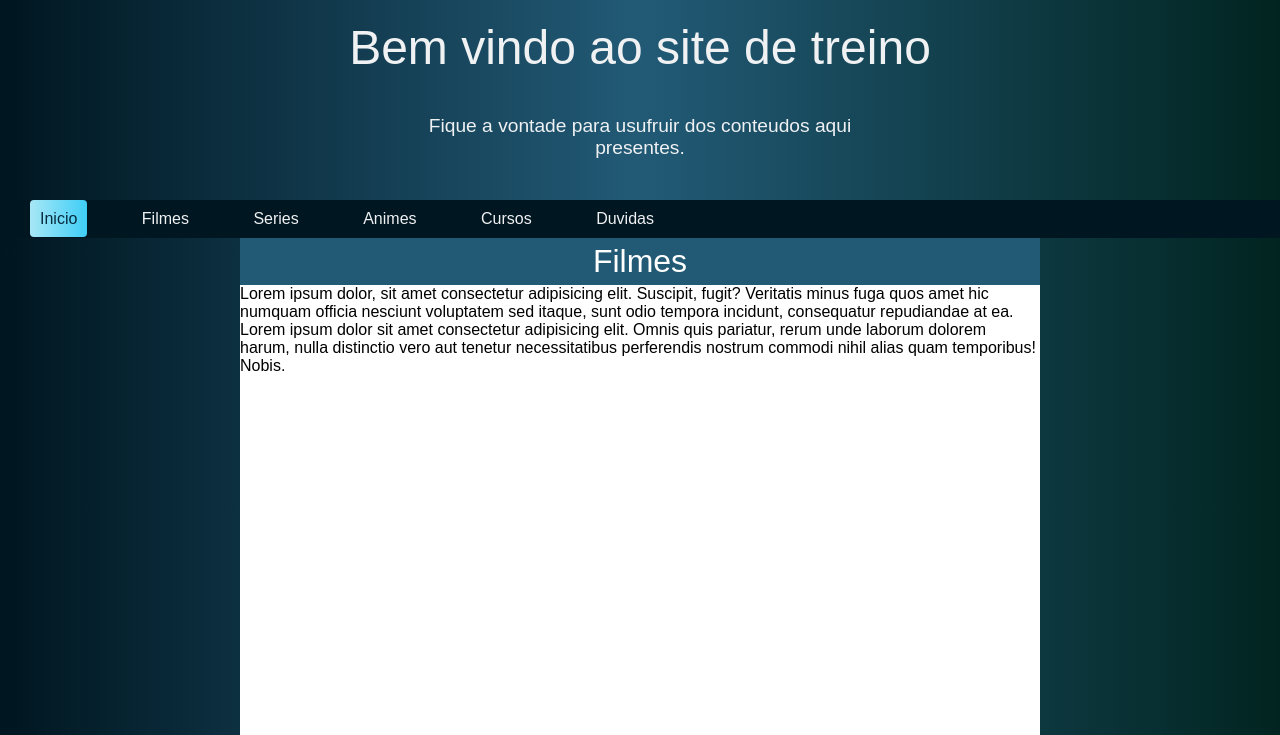
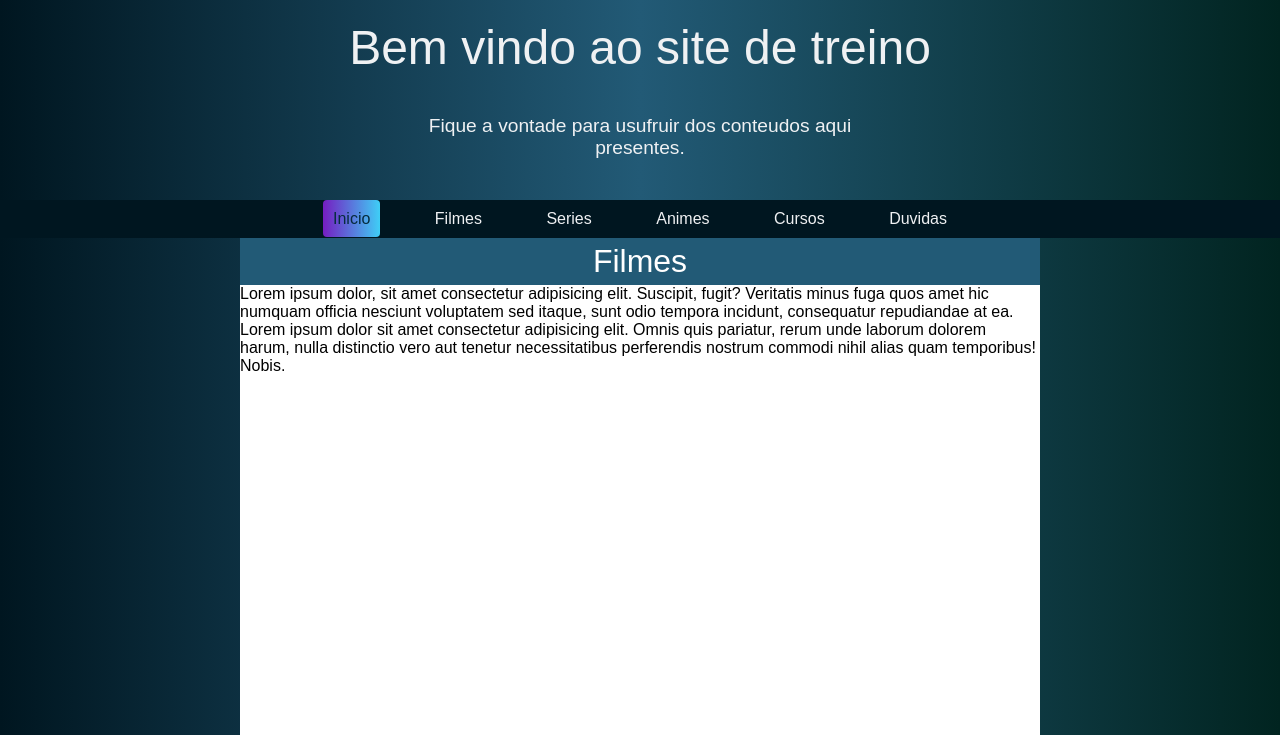
Before and after one commit to PatrickSousaM/site-treino, a plain HTML site: page index.html in a window 1280 px wide. In both pictures the pointer is over the link "Inicio". Shown: the top 735 px of the page. Drawn offline with Linux system fonts and the light colour scheme.

Commit message:
atualização

```diff
--- a/estilos/estilo.css
+++ b/estilos/estilo.css
@@ -59,6 +59,7 @@ header p{
 nav{
     background-color: var(--cor6);
     padding: 10px;
+    text-align: center;
 }
 
 nav a{
@@ -71,7 +72,7 @@ nav a{
 }
 
 nav a:hover{
-    background-image:linear-gradient(to right,var(--cor1),var(--cor3));
+    background-image:linear-gradient(to right, #8f1fe5d1,var(--cor3));
     color: var(--cor5);
     font-weight: normal;
 }
```
